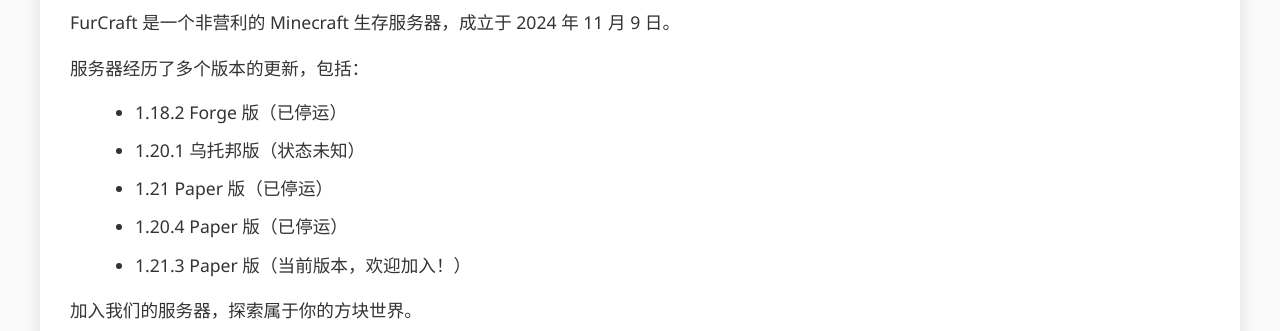
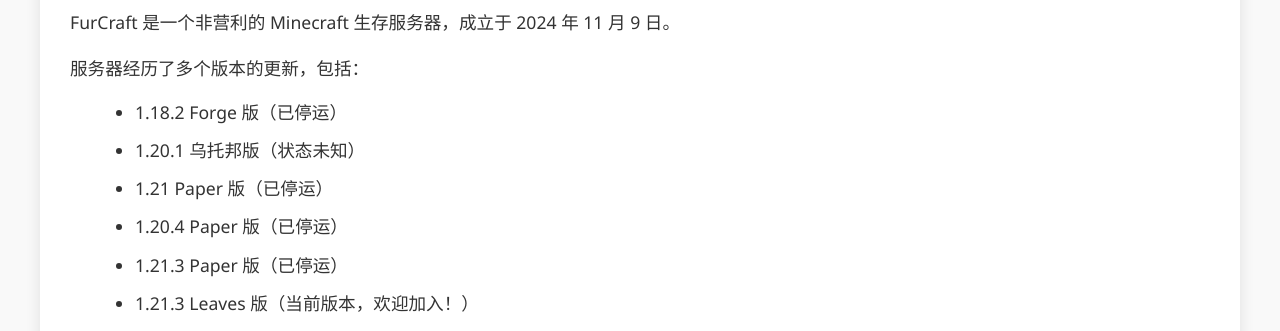
Before and after one commit to FurCraft-Official/FurCraft, a plain HTML site: page index.html in a window 1280 px wide. Shown: the part 441-772 px from the top of the page. Drawn offline with Linux system fonts and the light colour scheme.

Commit message:
Update index.html

```diff
--- a/index.html
+++ b/index.html
@@ -158,7 +158,8 @@
                 <li>1.20.1 乌托邦版（状态未知）</li>
                 <li>1.21 Paper 版（已停运）</li>
                 <li>1.20.4 Paper 版（已停运）</li>
-                <li>1.21.3 Paper 版（当前版本，欢迎加入！）</li>
+                <li>1.21.3 Paper 版（已停运）</li>
+                <li>1.21.3 Leaves 版（当前版本，欢迎加入！）</li>
             </ul>
             <p>加入我们的服务器，探索属于你的方块世界。</p>
         </section>
```
